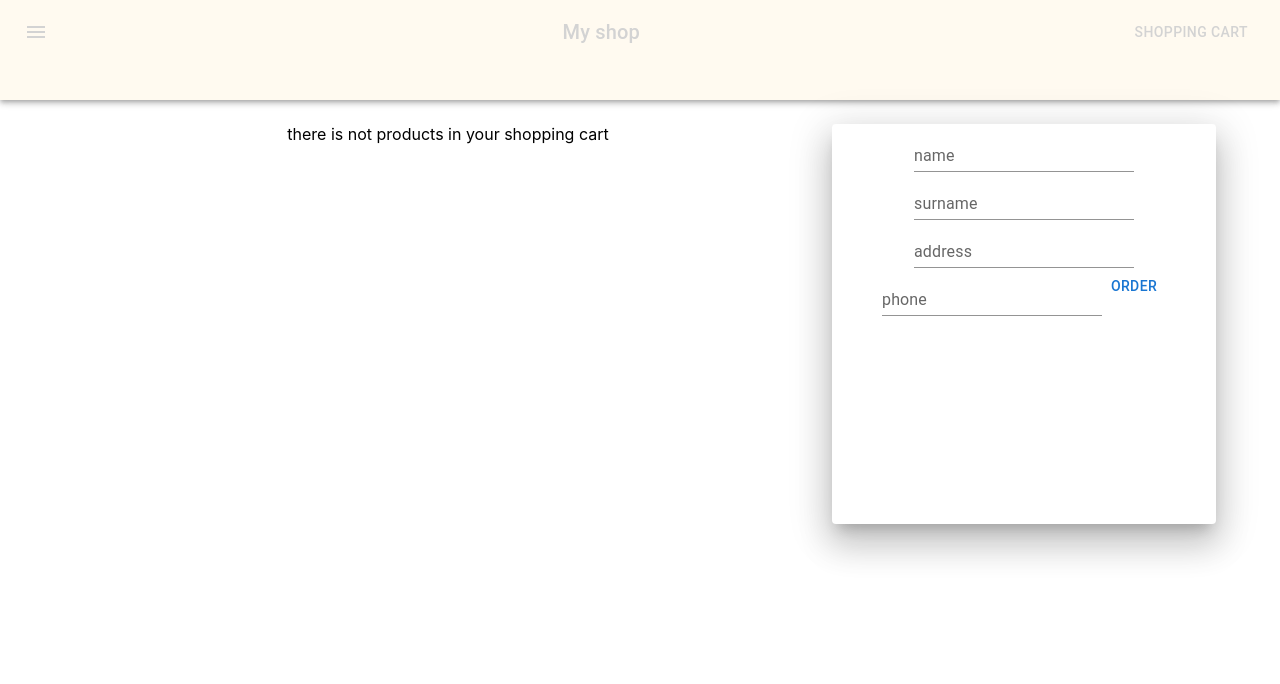
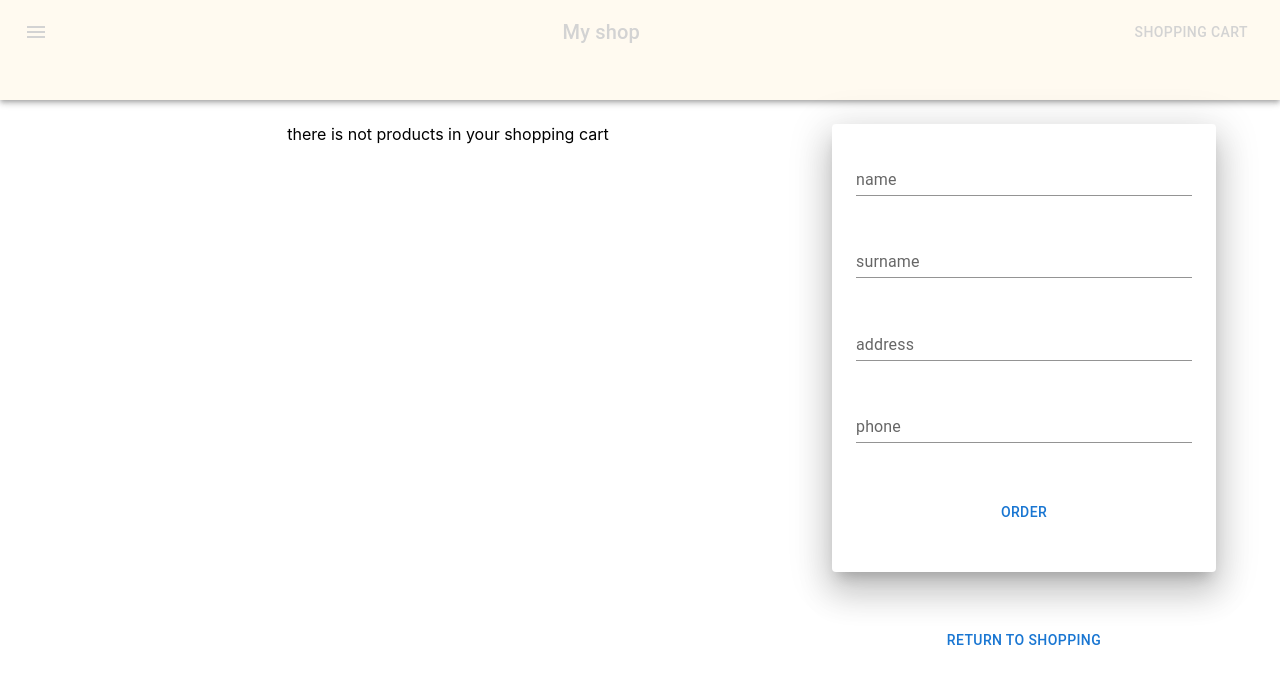
Before and after one commit to serIvanich/test-shop, a React (Create React App) app: page /cart in a window 1280 px wide. Shown: the top 684 px of the page. Built offline with nearby package versions, Linux system fonts and the light colour scheme.

Commit message:
added button return to shopping

```diff
--- a/src/features/customerForm/CustomerForm.tsx
+++ b/src/features/customerForm/CustomerForm.tsx
@@ -1,15 +1,26 @@
 import React from 'react'
 import {Button, Paper, TextField} from "@mui/material";
+import {useNavigate} from "react-router-dom";
 
 export const CustomerForm: React.FC = () => {
-
+    let navigate = useNavigate()
+const clickToReturnShopping = () => {
+    navigate('/products')
+}
     return (
-        <Paper elevation={21} sx={{height: 400}}>
-            <TextField id="name" label="name" variant="standard" />
-            <TextField id="surname" label="surname" variant="standard" />
-            <TextField id="address" label="address" variant="standard" />
-            <TextField id="phone" label="phone" variant="standard" />
-            <Button>order</Button>
-        </Paper>
+        <>
+            <Paper elevation={21} sx={{
+                height: 400,
+                display: 'grid',
+                padding: 3
+            }}>
+                <TextField id="name" label="name" variant="standard"/>
+                <TextField id="surname" label="surname" variant="standard"/>
+                <TextField id="address" label="address" variant="standard"/>
+                <TextField id="phone" label="phone" variant="standard"/>
+                <Button>order</Button>
+            </Paper>
+            <Button sx={{margin: '50px auto'}} onClick={clickToReturnShopping}>return to shopping</Button>
+        </>
     )
 }
--- a/src/features/products/product/Product.tsx
+++ b/src/features/products/product/Product.tsx
@@ -16,7 +16,7 @@ export const Product: React.FC<ProductPropsType> = ({prod}) => {
         }
     }
     return (
-        <Card sx={{width: 300}}>
+        <Card sx={{width: 300, marginBottom: 5}}>
             <CardMedia
                 component="img"
                 height="140"
--- a/src/features/shoppingCart/ShoppingCart.tsx
+++ b/src/features/shoppingCart/ShoppingCart.tsx
@@ -1,4 +1,4 @@
-import {Container, Grid} from '@mui/material'
+import {Button, Container, Grid} from '@mui/material'
 import React from 'react'
 import {ProductCard} from "./ProductCard";
 import {ProductType} from "../products/products-reduser";
@@ -28,6 +28,7 @@ export const ShoppingCart: React.FC = () => {
 
 
             </Grid>
+
         </Container>
     )
 }
--- a/src/features/shoppingCart/shopping-cart-reduser.ts
+++ b/src/features/shoppingCart/shopping-cart-reduser.ts
@@ -10,7 +10,6 @@ const slice = createSlice({
   },
   reducers: {
     addProductToCart(state, action: PayloadAction< ProductType>) {
-      debugger
       state.products.push(action.payload)
     }
   },
```
